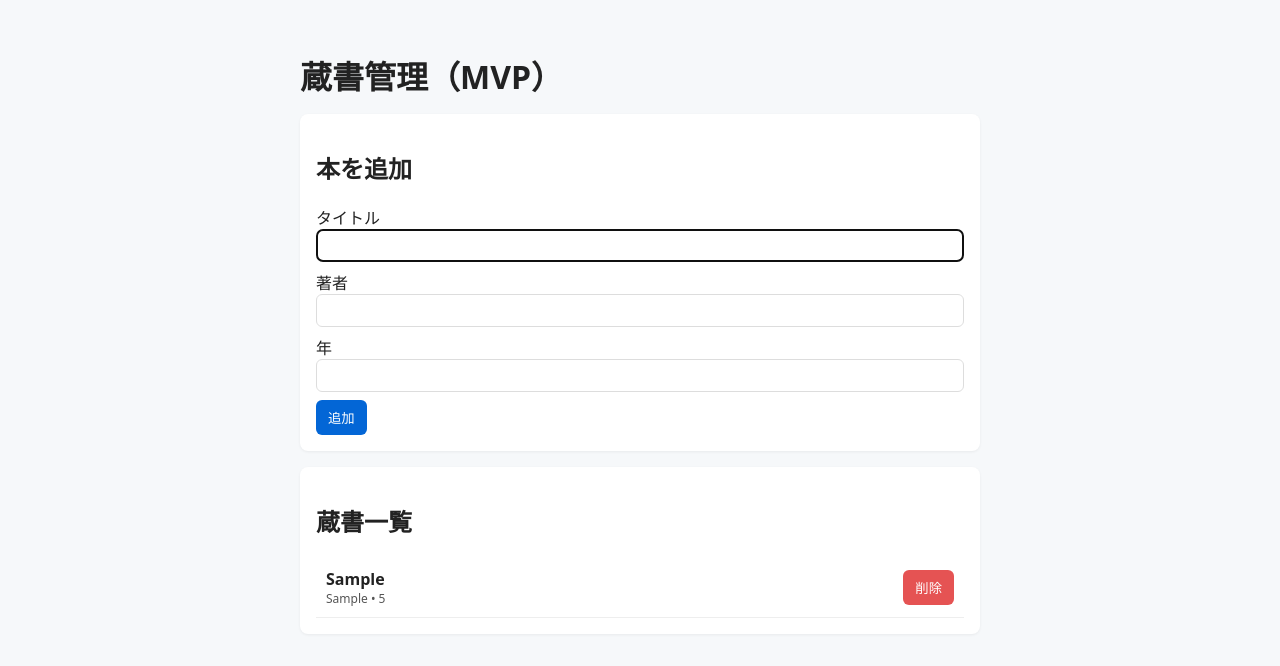
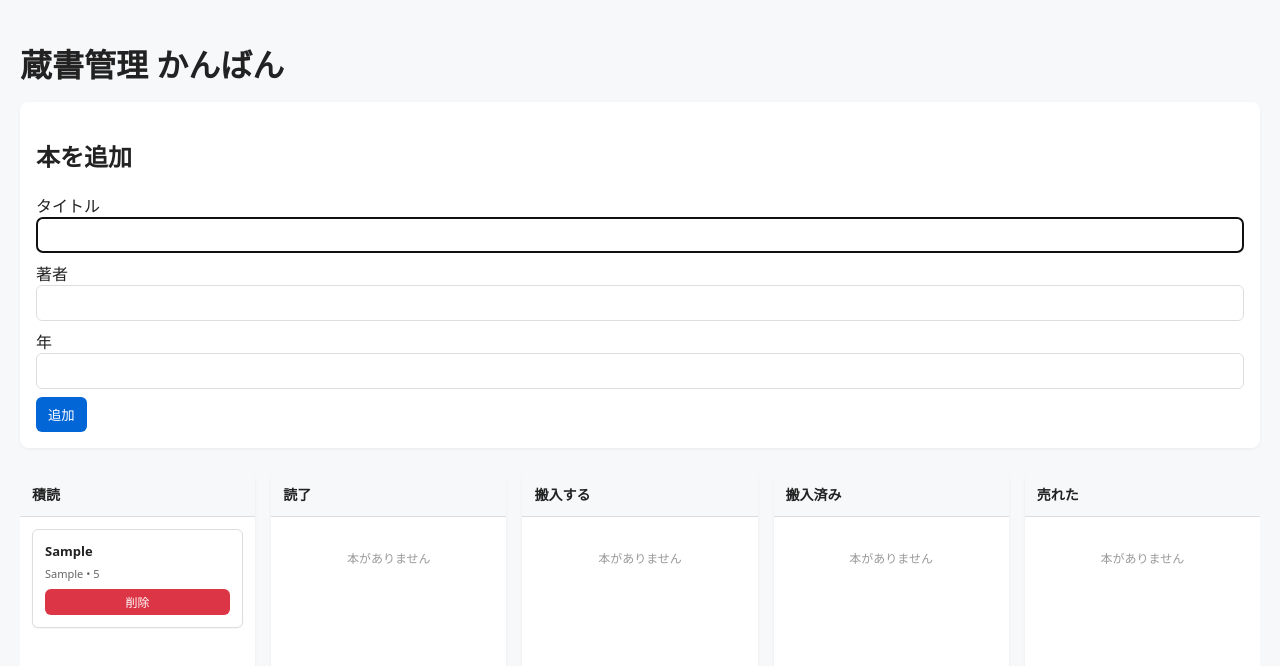
Before and after one commit to Kicas115/SOLIDAkanri, a plain HTML site: page index.html in a window 1280 px wide. Both pictures are taken after typing "Sample", "Sample", "5" into the empty fields and a click on the button "追加". Drawn offline with Linux system fonts and the light colour scheme.

Commit message:
かんばん方式にした

```diff
--- a/app.js
+++ b/app.js
@@ -1,5 +1,5 @@
-/* MVP: 本の一覧表示・追加・削除・localStorage永続化 */
-const STORAGE_KEY = 'mvp_books_v1'
+/* かんばんボード: 本を異なるステータスリストに移動 */
+const STORAGE_KEY = 'kanban_books_v2'
 
 function getBooks(){
   try{
@@ -14,58 +14,131 @@ function saveBooks(books){
   localStorage.setItem(STORAGE_KEY, JSON.stringify(books))
 }
 
-function renderBooks(){
-  const list = document.getElementById('book-list')
-  list.innerHTML = ''
+function renderKanban(){
+  const statuses = ['積読', '読了', '搬入する', '搬入済み', '売れた']
   const books = getBooks()
-  if(books.length === 0){
-    const li = document.createElement('li')
-    li.className = 'book-item'
-    li.innerHTML = '<em>蔵書がありません。追加してください。</em>'
-    list.appendChild(li)
-    return
+
+  statuses.forEach(status => {
+    const container = document.querySelector(`[data-status="${status}"]`)
+    container.innerHTML = ''
+
+    const booksInStatus = books.filter(b => b.status === status)
+
+    if(booksInStatus.length === 0){
+      const empty = document.createElement('div')
+      empty.className = 'empty-state'
+      empty.textContent = '本がありません'
+      container.appendChild(empty)
+      return
+    }
+
+    booksInStatus.forEach((b, idx) => {
+      const bookIdx = books.indexOf(b)
+      const card = createCard(b, bookIdx)
+      container.appendChild(card)
+    })
+  })
+}
+
+function createCard(book, idx){
+  const card = document.createElement('div')
+  card.className = 'kanban-card'
+  card.draggable = true
+  card.dataset.index = idx
+
+  const title = document.createElement('div')
+  title.className = 'card-title'
+  title.textContent = escapeHtml(book.title)
+
+  const meta = document.createElement('div')
+  meta.className = 'card-meta'
+  if(book.author || book.year){
+    meta.textContent = `${escapeHtml(book.author || '-')} ${book.year ? '• ' + escapeHtml(String(book.year)) : ''}`
   }
 
-  books.forEach((b, idx) => {
-    const li = document.createElement('li')
-    li.className = 'book-item'
+  const controls = document.createElement('div')
+  controls.className = 'card-controls'
 
-    const meta = document.createElement('div')
-    meta.className = 'book-meta'
-    meta.innerHTML = `<strong>${escapeHtml(b.title)}</strong><div class="badge">${escapeHtml(b.author || '-')} ${b.year? '• ' + escapeHtml(String(b.year)) : ''}</div>`
+  const deleteBtn = document.createElement('button')
+  deleteBtn.className = 'delete-btn'
+  deleteBtn.textContent = '削除'
+  deleteBtn.addEventListener('click', (e) => {
+    e.stopPropagation()
+    if(confirm(`『${book.title}』を削除しますか？`)){
+      deleteBook(idx)
+    }
+  })
 
-    const controls = document.createElement('div')
-    controls.className = 'controls'
+  controls.appendChild(deleteBtn)
 
-    const del = document.createElement('button')
-    del.textContent = '削除'
-    del.className = 'delete'
-    del.addEventListener('click', ()=>{
-      if(confirm(`『${b.title}』を削除しますか？`)){
-        deleteBook(idx)
+  card.appendChild(title)
+  if(meta.textContent) card.appendChild(meta)
+  card.appendChild(controls)
+
+  card.addEventListener('dragstart', handleDragStart)
+  card.addEventListener('dragend', handleDragEnd)
+
+  return card
+}
+
+let draggedCard = null
+
+function handleDragStart(e){
+  draggedCard = this
+  this.classList.add('dragging')
+  e.dataTransfer.effectAllowed = 'move'
+}
+
+function handleDragEnd(e){
+  this.classList.remove('dragging')
+}
+
+function setupDropZones(){
+  const containers = document.querySelectorAll('.kanban-cards')
+
+  containers.forEach(container => {
+    container.addEventListener('dragover', (e) => {
+      e.preventDefault()
+      e.dataTransfer.dropEffect = 'move'
+      container.classList.add('drag-over')
+    })
+
+    container.addEventListener('dragleave', (e) => {
+      if(e.target === container){
+        container.classList.remove('drag-over')
       }
     })
 
-    controls.appendChild(del)
+    container.addEventListener('drop', (e) => {
+      e.preventDefault()
+      container.classList.remove('drag-over')
 
-    li.appendChild(meta)
-    li.appendChild(controls)
-    list.appendChild(li)
+      if(!draggedCard) return
+
+      const bookIdx = parseInt(draggedCard.dataset.index)
+      const newStatus = container.dataset.status
+
+      const books = getBooks()
+      books[bookIdx].status = newStatus
+      saveBooks(books)
+      renderKanban()
+    })
   })
 }
 
 function addBook(book){
   const books = getBooks()
+  book.status = book.status || '積読'
   books.push(book)
   saveBooks(books)
-  renderBooks()
+  renderKanban()
 }
 
 function deleteBook(index){
   const books = getBooks()
-  books.splice(index,1)
+  books.splice(index, 1)
   saveBooks(books)
-  renderBooks()
+  renderKanban()
 }
 
 function escapeHtml(s){
@@ -75,7 +148,9 @@ function escapeHtml(s){
 }
 
 document.addEventListener('DOMContentLoaded', ()=>{
-  renderBooks()
+  renderKanban()
+  setupDropZones()
+
   const form = document.getElementById('book-form')
   form.addEventListener('submit', e=>{
     e.preventDefault()
@@ -83,7 +158,12 @@ document.addEventListener('DOMContentLoaded', ()=>{
     const author = document.getElementById('author').value.trim()
     const year = document.getElementById('year').value
     if(!title) return alert('タイトルは必須です')
-    addBook({title,author,year: year? Number(year): null, createdAt: Date.now()})
+    addBook({
+      title,
+      author,
+      year: year? Number(year): null,
+      createdAt: Date.now()
+    })
     form.reset()
     document.getElementById('title').focus()
   })
--- a/index.html
+++ b/index.html
@@ -3,12 +3,12 @@
 <head>
   <meta charset="utf-8">
   <meta name="viewport" content="width=device-width,initial-scale=1">
-  <title>蔵書管理（MVP）</title>
+  <title>蔵書管理 かんばん</title>
   <link rel="stylesheet" href="styles.css">
 </head>
 <body>
   <main class="container">
-    <h1>蔵書管理（MVP）</h1>
+    <h1>蔵書管理 かんばん</h1>
 
     <section class="form-section">
       <h2>本を追加</h2>
@@ -20,9 +20,29 @@
       </form>
     </section>
 
-    <section class="list-section">
-      <h2>蔵書一覧</h2>
-      <ul id="book-list" class="book-list" aria-live="polite"></ul>
+    <section class="kanban-section">
+      <div class="kanban-board">
+        <div class="kanban-list">
+          <h2>積読</h2>
+          <div class="kanban-cards" data-status="積読"></div>
+        </div>
+        <div class="kanban-list">
+          <h2>読了</h2>
+          <div class="kanban-cards" data-status="読了"></div>
+        </div>
+        <div class="kanban-list">
+          <h2>搬入する</h2>
+          <div class="kanban-cards" data-status="搬入する"></div>
+        </div>
+        <div class="kanban-list">
+          <h2>搬入済み</h2>
+          <div class="kanban-cards" data-status="搬入済み"></div>
+        </div>
+        <div class="kanban-list">
+          <h2>売れた</h2>
+          <div class="kanban-cards" data-status="売れた"></div>
+        </div>
+      </div>
     </section>
   </main>
 
--- a/styles.css
+++ b/styles.css
@@ -1,17 +1,33 @@
-:root{--bg:#f6f8fa;--card:#fff;--accent:#0366d6}
+:root{--bg:#f6f8fa;--card:#fff;--accent:#0366d6;--border:#ddd}
 *{box-sizing:border-box}
-body{font-family:system-ui,-apple-system,Segoe UI,Roboto,'Hiragino Kaku Gothic ProN',Meiryo,Arial;sans-serif;margin:0;background:var(--bg);color:#222}
-.container{max-width:720px;margin:32px auto;padding:20px}
+body{font-family:system-ui,-apple-system,Segoe UI,Roboto,'Hiragino Kaku Gothic ProN',Meiryo,Arial,sans-serif;margin:0;background:var(--bg);color:#222}
+.container{max-width:1400px;margin:20px auto;padding:20px}
 h1{margin:0 0 16px}
-.form-section, .list-section{background:var(--card);padding:16px;border-radius:8px;box-shadow:0 1px 3px rgba(0,0,0,.06);margin-bottom:16px}
+.form-section{background:var(--card);padding:16px;border-radius:8px;box-shadow:0 1px 3px rgba(0,0,0,.06);margin-bottom:24px}
 label{display:block;margin-bottom:8px}
-input{width:100%;padding:8px;border:1px solid #ddd;border-radius:6px}
-button{background:var(--accent);color:#fff;border:none;padding:8px 12px;border-radius:6px;cursor:pointer}
-.book-list{list-style:none;padding:0;margin:0}
-.book-item{display:flex;justify-content:space-between;align-items:center;padding:10px;border-bottom:1px solid #eee}
-.book-meta{max-width:70%}
-.badge{font-size:12px;color:#555}
-.controls button{margin-left:8px;background:#e55353}
-.controls button.delete{background:#e55353}
-.controls button.edit{background:#6c757d}
-small{color:#666}
+input{width:100%;padding:8px;border:1px solid var(--border);border-radius:6px;font-family:inherit}
+button{background:var(--accent);color:#fff;border:none;padding:8px 12px;border-radius:6px;cursor:pointer;font-family:inherit}
+button:hover{opacity:.9}
+
+/* かんばんボード */
+.kanban-section{background:var(--bg)}
+.kanban-board{display:grid;grid-template-columns:repeat(5,1fr);gap:16px;overflow-x:auto;padding-bottom:16px}
+.kanban-list{background:var(--card);border-radius:8px;box-shadow:0 1px 3px rgba(0,0,0,.06);overflow:hidden;display:flex;flex-direction:column}
+.kanban-list h2{margin:0;padding:12px;background:#f6f8fa;border-bottom:1px solid var(--border);font-size:14px;font-weight:600}
+.kanban-cards{flex:1;padding:12px;min-height:200px;display:flex;flex-direction:column;gap:8px;background:var(--card)}
+.kanban-cards.drag-over{background:#f0f0f0}
+.empty-state{text-align:center;color:#999;font-size:12px;padding:20px 0}
+
+/* カード */
+.kanban-card{background:#fff;border:1px solid var(--border);border-radius:6px;padding:12px;cursor:grab;transition:all .2s;box-shadow:0 1px 2px rgba(0,0,0,.04)}
+.kanban-card:hover{box-shadow:0 2px 4px rgba(0,0,0,.08)}
+.kanban-card.dragging{opacity:.5;cursor:grabbing}
+.card-title{font-weight:600;font-size:13px;margin-bottom:6px;word-break:break-word}
+.card-meta{font-size:11px;color:#666;margin-bottom:8px}
+.card-controls{display:flex;gap:4px}
+.delete-btn{background:#dc3545;padding:4px 8px;font-size:12px;width:100%}
+.delete-btn:hover{background:#c82333}
+
+@media(max-width:768px){
+  .kanban-board{grid-template-columns:1fr;gap:12px}
+}
```
